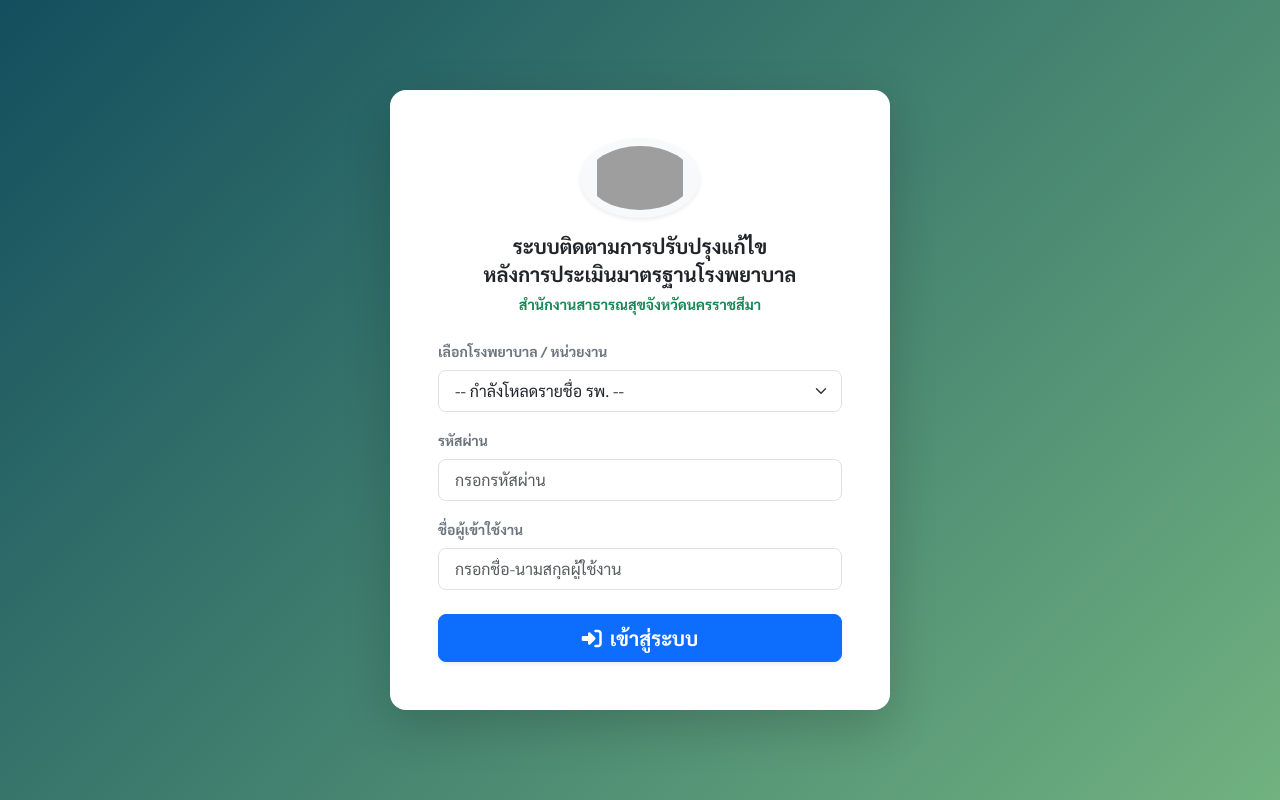
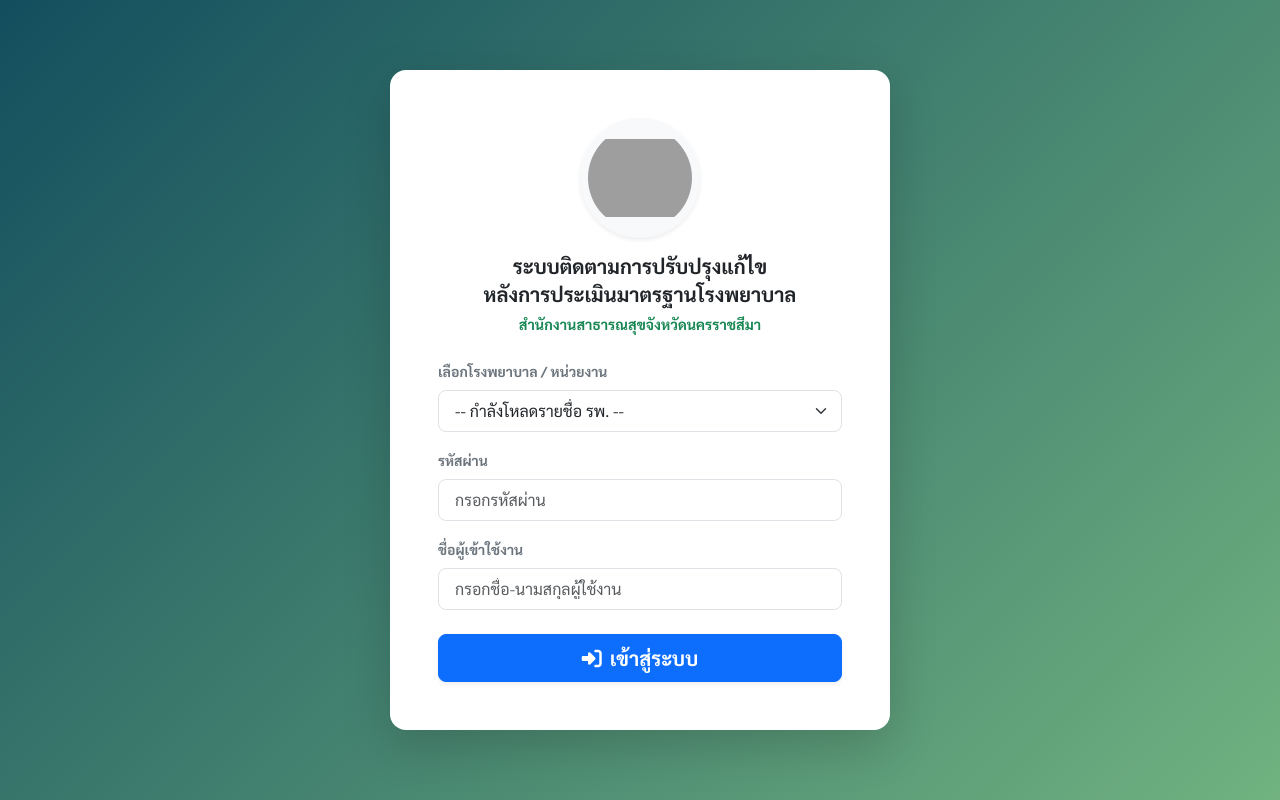
Before and after one commit to envioccnrm-hub/EnviOcc-korat-hospital, a plain HTML site: page index.html in a window 1280 px wide. Drawn offline with nearby package versions, Linux system fonts and the light colour scheme; some packages are replaced by stand-ins of ours; no server answers; grey boxes are pictures that could not be loaded; a script that the page names is missing.

Commit message:
Update logo image height in index.html

```diff
--- a/index.html
+++ b/index.html
@@ -26,7 +26,7 @@
       <div class="text-center mb-4">
         <!-- ส่วนรูปภาพโลโก้/ไอคอนหน้า Login (สามารถเปลี่ยนลิงก์รูปภาพใน src ได้ตามต้องการ) -->
         <div class="mb-3">
-          <img src="logo.png" alt="Logo" class="rounded-circle shadow-sm bg-light p-2" style="width: 120px; height: 80px; object-fit: contain;">
+          <img src="logo.png" alt="Logo" class="rounded-circle shadow-sm bg-light p-2" style="width: 120px; height: 120px; object-fit: contain;">
         </div>
         <h5 class="fw-bold text-dark mb-1">ระบบติดตามการปรับปรุงแก้ไข</h5>
         <h5 class="fw-bold text-dark mb-2">หลังการประเมินมาตรฐานโรงพยาบาล</h5>
```
